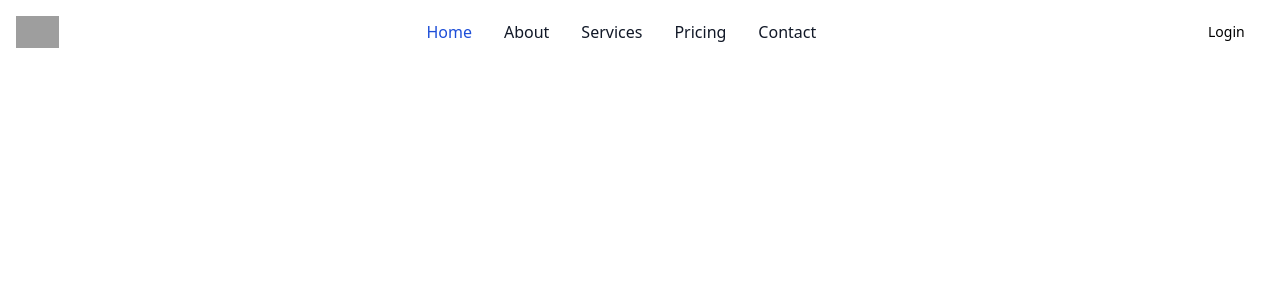
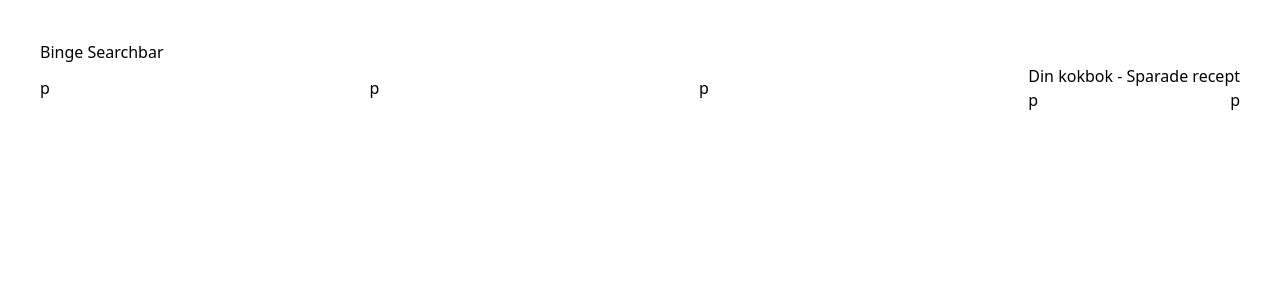
Before and after one commit to Natalie1788/Binge-Frontend, a React (Vite) app in the folder Binge/: page /cookbook in a window 1280 px wide. Shown: the top 300 px of the page. Built offline with nearby package versions, Linux system fonts and the light colour scheme; grey boxes are pictures that could not be loaded; what @radix-ui/themes would draw is missing.

Commit message:
added: basic content

```diff
--- a/Binge/src/main.jsx
+++ b/Binge/src/main.jsx
@@ -1,6 +1,6 @@
 import React from "react";
 import { createRoot } from "react-dom/client";
-import App from "./App.jsx";
+import Cookbook from "./pages/Cookbook.jsx";
 import { BrowserRouter } from "react-router-dom";
 import "./index.css";
 import "@radix-ui/themes/styles.css";
@@ -12,7 +12,7 @@ root.render(
   <React.StrictMode>
     <BrowserRouter>
       <Theme>
-        <App />
+        <Cookbook />
       </Theme>
     </BrowserRouter>
   </React.StrictMode>
--- a/Binge/src/pages/Cookbook.jsx
+++ b/Binge/src/pages/Cookbook.jsx
@@ -1 +1,27 @@
 import React from 'react'
+import '/src/styles/Cookbook.css'
+
+const Cookbook = () => {
+    return (
+        /* Copy+paste the code below as a component with the name "Cookbook" */
+        <div className='max-w-screen-xl p-10'>
+            <div className='bg-white border-gray-200 dark:bg-gray-900 dark:text-white'>
+                <p>Binge Searchbar</p>
+            </div>
+            <div className='flex flex-wrap items-center justify-between mx-auto'>
+                <p>p</p>
+                <p>p</p>
+                <p>p</p>
+                <div>
+                    <h1>Din kokbok - Sparade recept</h1>
+                    <div className='flex items-center justify-between mx-auto'>
+                        <div>p</div>
+                        <div>p</div>
+                    </div>
+                </div>
+            </div>
+        </div>
+    )
+}
+
+export default Cookbook
```
Also changed, not shown: Binge/src/styles/Cookbook.css (added).
